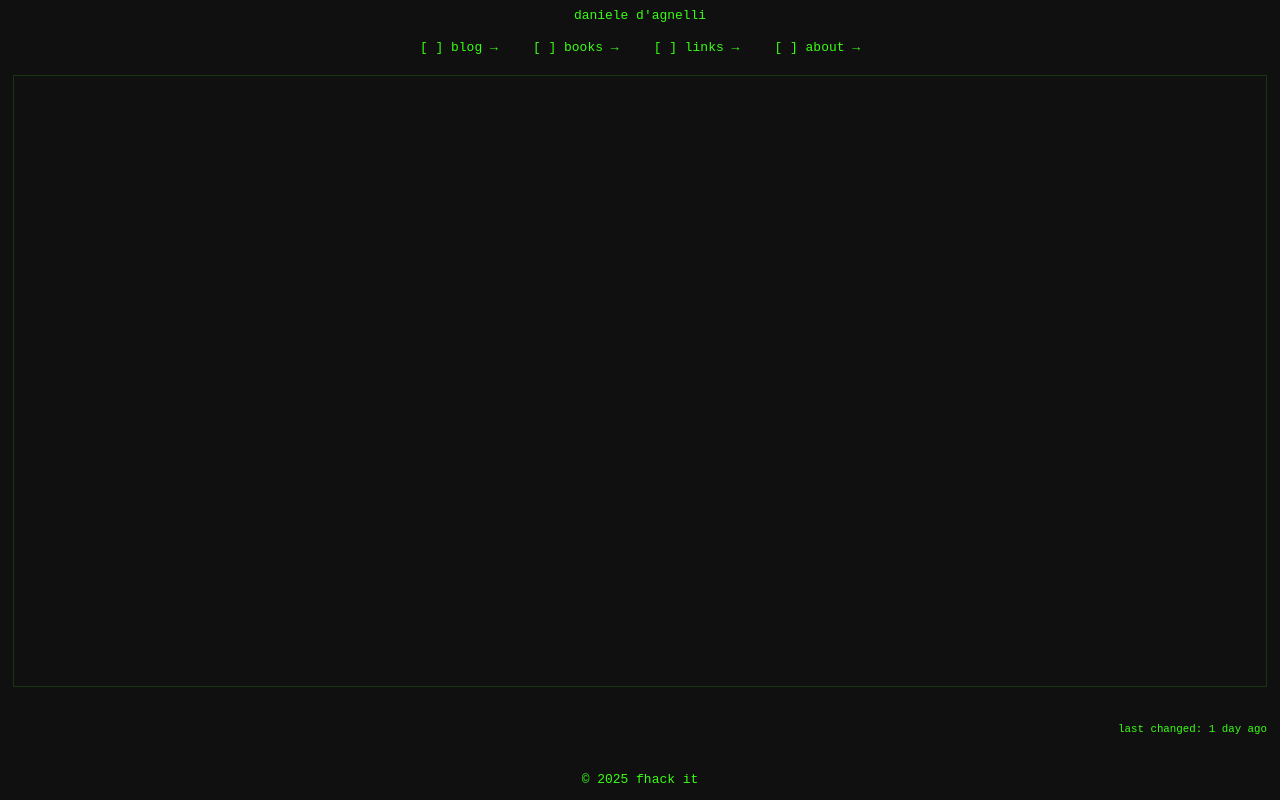
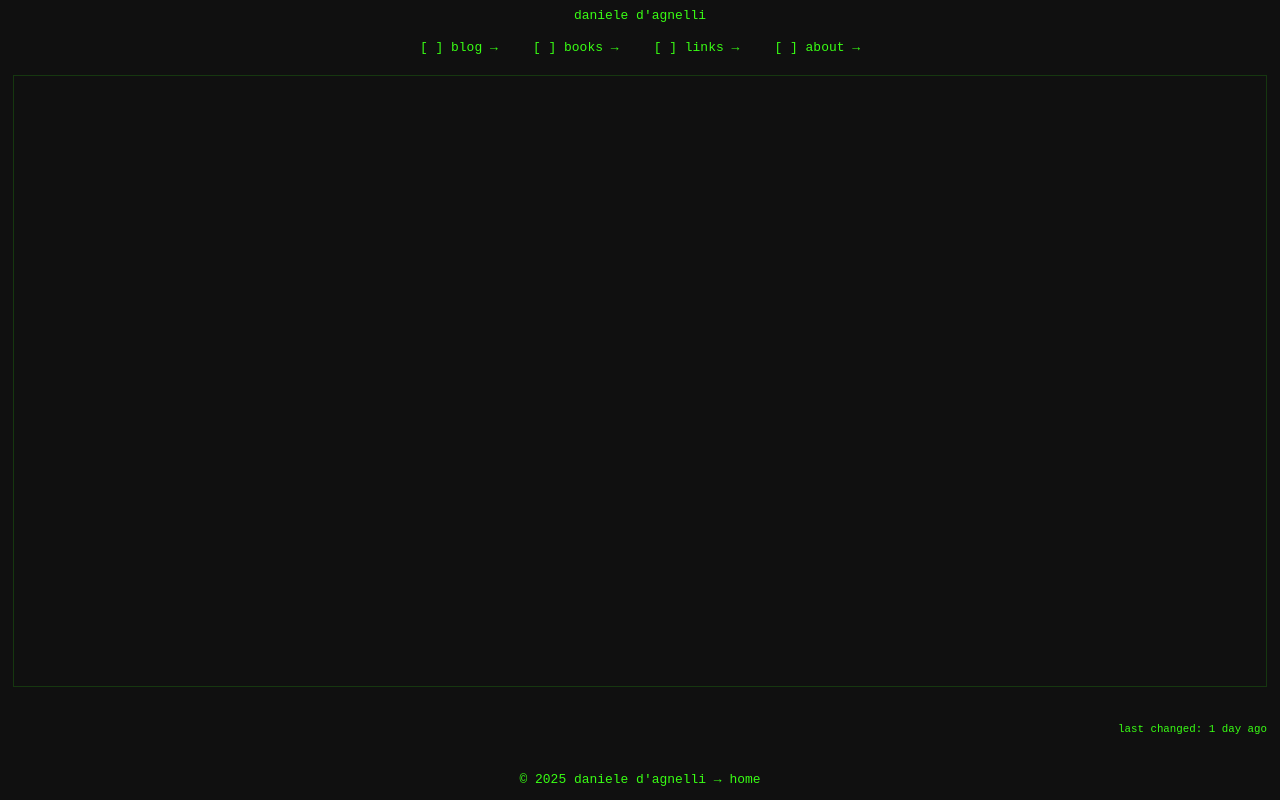
Before and after one commit to danieledagnelli/danieledagnelli.github.io, an Astro site: page / in a window 1280 px wide. Built offline with nearby package versions, Linux system fonts and the light colour scheme; Astro itself is replaced by a stand-in of ours.

Commit message:
update footer component to display dynamic title

```diff
--- a/src/components/Footer.astro
+++ b/src/components/Footer.astro
@@ -5,7 +5,7 @@ type Props = {
 const { title } = Astro.props;
 ---
 
-<footer class="foot">&copy; 2025 fhack it</footer>
+<footer class="foot">&copy; 2025 {title}</footer>
 
 <style>
     body {
```
